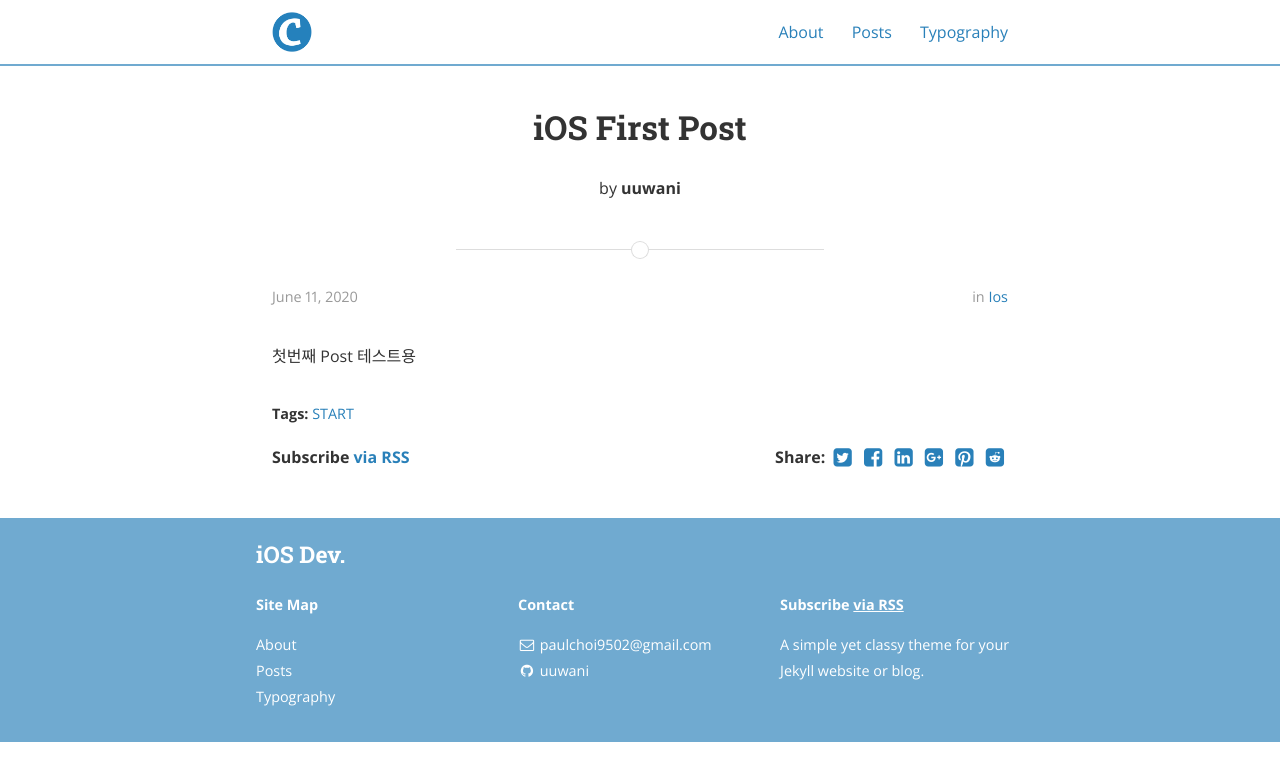
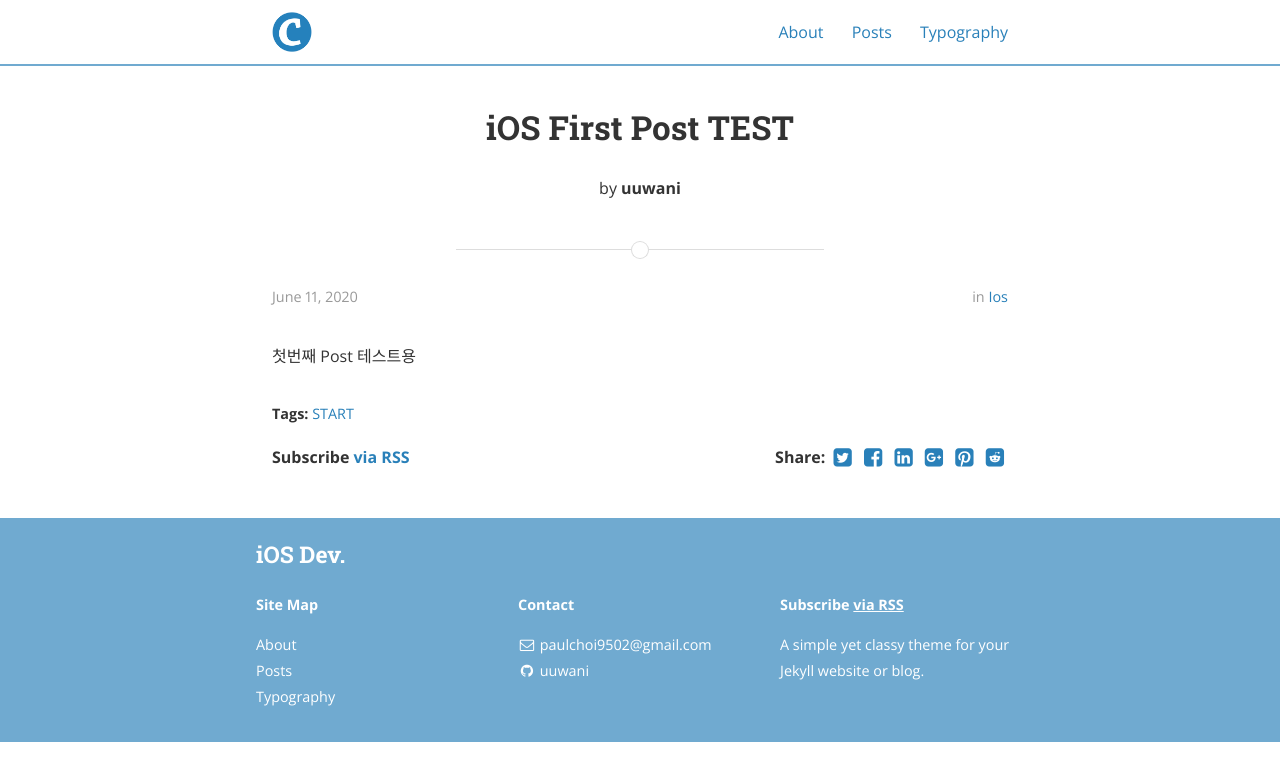
Before and after one commit to uuwani/uuwani.github.io, a Jekyll site: the page built from _posts/2020-06-11-ios-firstPost.markdown, in a window 1280 px wide. Shown: the top 781 px of the page. Built offline with Jekyll 4.4.1, drawn with Linux system fonts in a browser that asks for light colours; nearby versions of some CDN libraries.

Commit message:
first post

```diff
--- a/_layouts/archive.html
+++ b/_layouts/archive.html
@@ -5,7 +5,7 @@
 <div class="page">
 
   <header class="post-header">
-    <h1 class="post-title">posts in "{{ page.title | none }}"</h1>
+    <h1 class="post-title">{{ page.title}}</h1>
   </header>
 
   {% include page_divider.html %}
--- a/_posts/2020-06-11-ios-firstPost.markdown
+++ b/_posts/2020-06-11-ios-firstPost.markdown
@@ -1,6 +1,6 @@
 ---
 layout: post
-title:  "iOS First Post"
+title:  "iOS First Post TEST"
 date:   2020-06-11
 author: uuwani
 categories: iOS
```
